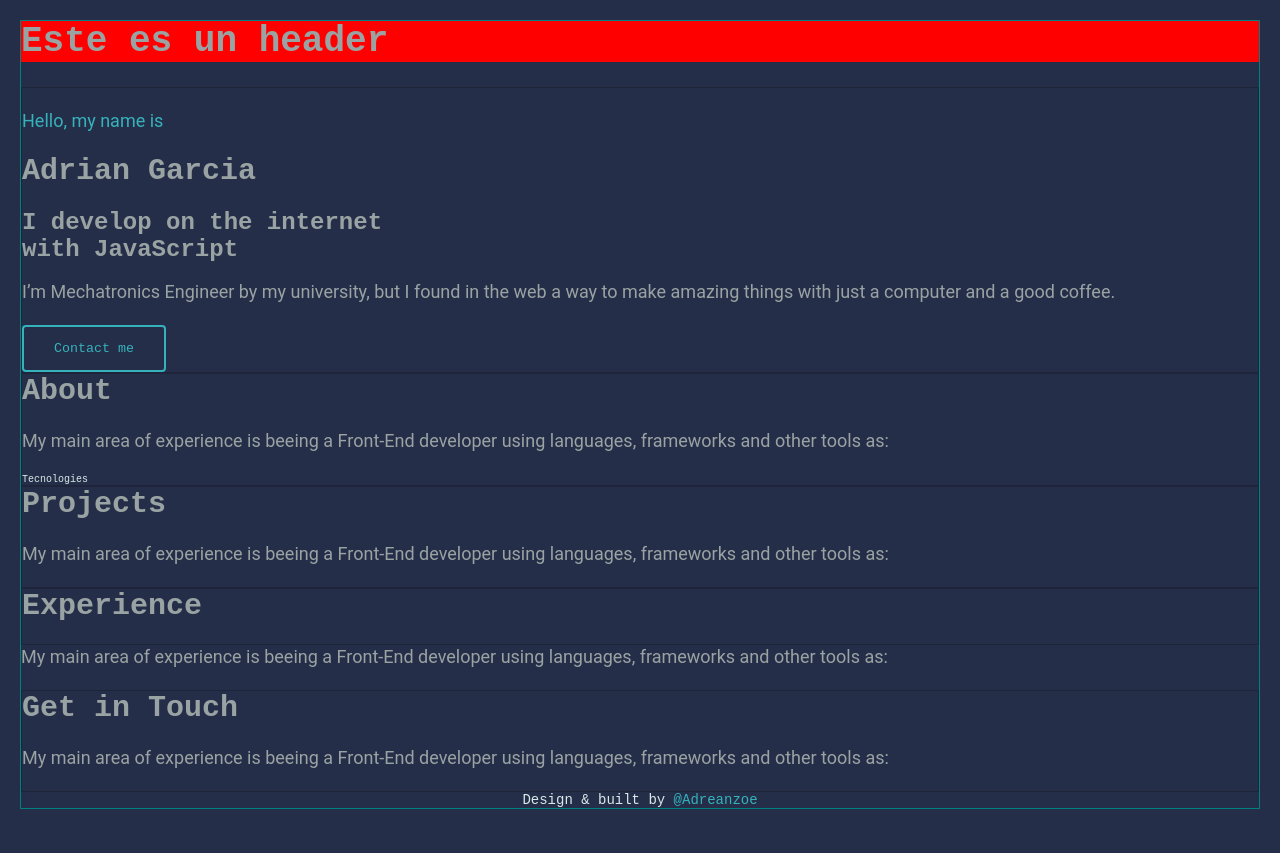
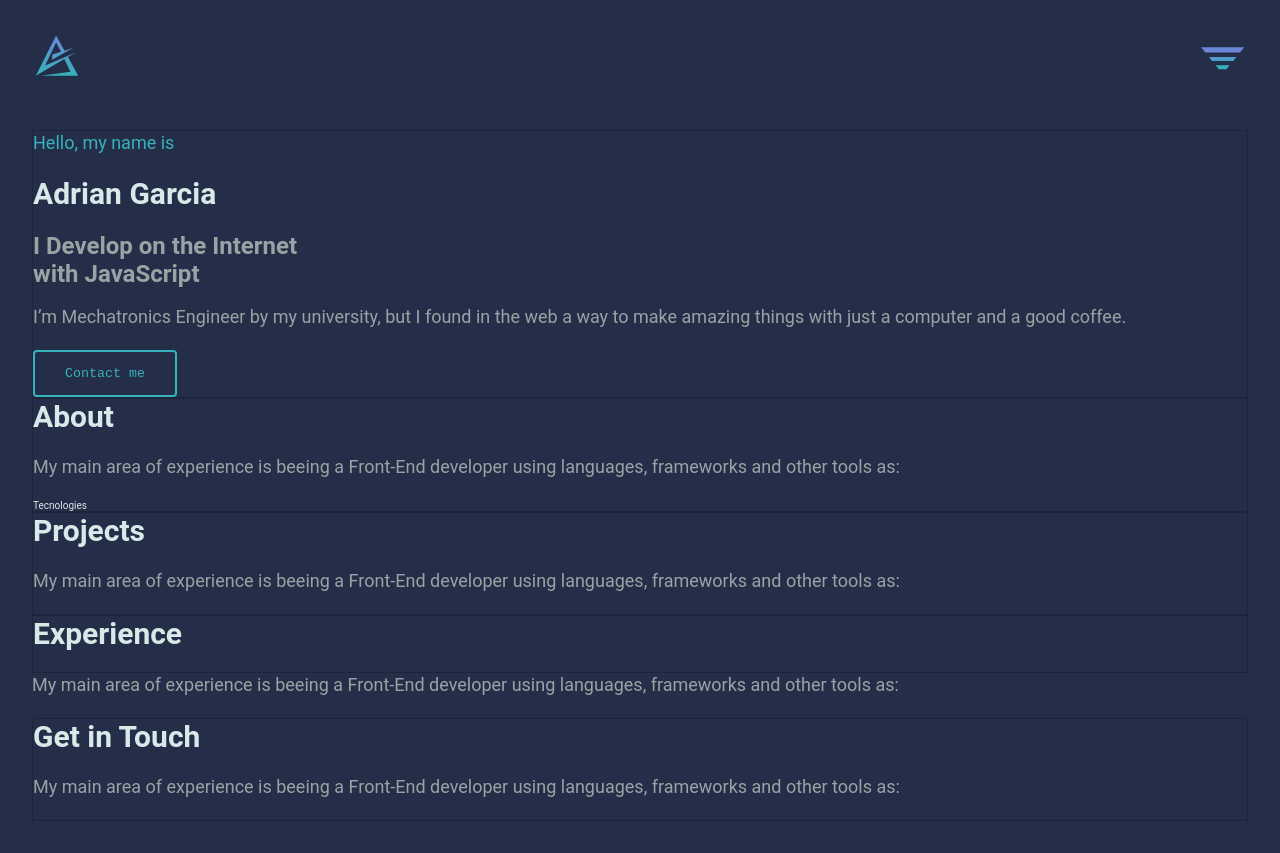
Before and after one commit to garciasaaib/adranuz.com, a React app: page / in a window 1280 px wide. Before the commit the page ends 829 px from the top, so only its background shows below. Built offline with nearby package versions, Linux system fonts and the light colour scheme.

Commit message:
adding info

```diff
--- a/before/css/main.css
+++ b/before/css/main.css
@@ -1,11 +1,9 @@
-/*
+
 @import url('./font/flaticon.css');
 @import url('./styles/Custom.css');
 @import url('./styles/Global.css');
-@import url('./styles/index.css');
 @import url('./styles/index.css');
 @import url('./styles/blogs.css');
 @import url('./styles/blog.css');
 @import url('./styles/profile.css');
 @import url('./styles/queries.css');
-*/
--- a/src/App.js
+++ b/src/App.js
@@ -15,7 +15,7 @@ function App() {
       <Wrapper>
         <Header />
         <Content />
-        <Footer />
+        {/* <Footer /> */}
       </Wrapper>
     </>
   )
--- a/src/GlobalStyle.js
+++ b/src/GlobalStyle.js
@@ -1,4 +1,4 @@
-import { createGlobalStyle } from 'styled-components'
+import { createGlobalStyle } from 'styled-components';
 /* Creamos un entorno global de estilos, muy parecido a bootstrap */
 export const GlobalStyle = createGlobalStyle`
 
@@ -10,7 +10,7 @@ export const GlobalStyle = createGlobalStyle`
   --colorblur: rgba(37,46,72,0.69);
   --color-bg-white: F2F2F2;
   --color-primary: #36B2BC;
-  --color-hover: rgba(54, 178, 188, 0.34);;
+  --color-hover: rgba(54, 178, 188, 0.34);
 
   --font1: 'Roboto', sans-serif;
   --font2: 'Roboto Condensed', sans-serif;
@@ -30,8 +30,9 @@ export const GlobalStyle = createGlobalStyle`
 html {
   font-size: 62.5%; /* 1rem = 10px */
   background-color: var(--color-bg);
-  font-family: var(--font3);
+  font-family: var(--font1);
   color: var(--color-text2);
+  min-width: 350px;
 }
 h1 {
   font-size: 3.6rem;
@@ -41,7 +42,7 @@ h1 {
 h2 {
   font-size: 3rem;
   margin-bottom: .7em;
-  color: var(--color-text1);
+  color: var(--color-text2);
 }
 h3 {
   font-size: 2.4rem;
--- a/src/components/sections/Section.js
+++ b/src/components/sections/Section.js
@@ -10,7 +10,9 @@ const SectionStyled = styled.div`
 function Section({children, title}) {
   return (
     <SectionStyled>
-      <h2>{title}</h2>
+      {title &&
+        <h2>{title}</h2>
+      }
       {children}
     </SectionStyled>
   )
--- a/src/templates/Content.js
+++ b/src/templates/Content.js
@@ -4,15 +4,20 @@ import Section from "../components/sections/Section"
 
 const ContentStyled = styled.div`
   margin: auto;
+  /* filter: blur(4px); */
+  b {
+    margin-bottom: 0;
+  }
 `
 
 function Content() {
+
   return (
     <ContentStyled>
       <Section>
         <p><b>Hello, my name is</b></p>
         <h2>Adrian Garcia</h2>
-        <h3>I develop on the internet <br/> with JavaScript</h3>
+        <h3>I Develop on the Internet <br/> with JavaScript</h3>
         <p>I’m Mechatronics Engineer by my university, but I found in the web a way to make amazing things with just a computer and a good coffee.</p>
         <button>Contact me</button>
       </Section>
--- a/src/templates/Footer.js
+++ b/src/templates/Footer.js
@@ -1,15 +1,20 @@
 import React  from "react";
-import styled from 'styled-components'
+import styled from "styled-components";
 
 const FooterStyled = styled.div`
   margin: auto 0;
   text-align:center;
+  right: 0;
+  left: 0;
+  bottom: 0;
+  position: absolute;
+  margin-bottom: 2rem;
 `
 
 function Footer() {
   return (
     <FooterStyled>
-      <small>Design & built by <a href="#"><b>@Adreanzoe</b></a></small>
+      <small>Design & built by <a href="https://twitter.com/adreanzoe" ><b>@Adreanzoe</b></a></small>
     </FooterStyled>
   )
 }
--- a/src/templates/Header.js
+++ b/src/templates/Header.js
@@ -1,15 +1,79 @@
-import React  from "react";
+import React, {useState} from "react";
 import styled from 'styled-components'
+import logo from "../assets/icons/main.svg"
+import burger from "../assets/icons/burguer.svg"
+import ex from "../assets/icons/close.svg"
+import arrow from "../assets/icons/arrow.svg"
 
 const HeaderStyled = styled.div`
   margin: auto;
-  background: red;
+  display: flex;
+  justify-content: space-between;
+  margin-bottom:4.6rem;
+  position: relative;
+
+  img {
+    height: 5rem;
+    width: 5rem;
+    margin: 0;
+  }
+
+  .NavList {
+    position: fixed;
+    top: 8vh;
+    left: 0;
+    right: 0;
+    padding: 4rem;
+    text-align: right;
+
+
+    & ul {
+      list-style:none;
+
+      & li {
+        margin: 4rem 0;
+        text-align: right;
+        & a {
+          color: white;
+          text-decoration:none;
+          font-size: 3.6rem;
+
+          & .arrow {
+            width: 2.2rem;
+            height: 2.2rem;
+          }
+        }
+      }
+    }
+  }
 `
 
 function Header() {
+  const [menu, setMenu] = useState(false);
+
+  const toggleMenu = () => {
+    setMenu(!menu)
+  }
   return (
     <HeaderStyled>
-      <h1>Este es un  header</h1>
+      <div className="Logo">
+        <img src={logo} />
+      </div>
+      <div className="Nav">
+        <img src={menu ? ex : burger} onClick={toggleMenu}/>
+        {menu &&
+          <div className="NavList">
+            <ul>
+              <li><a href="#">Home <img className="arrow" src={arrow} /></a></li>
+              <li><a href="#">About <img className="arrow" src={arrow} /></a></li>
+              <li><a href="#">Projects <img className="arrow" src={arrow} /></a></li>
+              <li><a href="#">Experience <img className="arrow" src={arrow} /></a></li>
+              <li><a href="#">Get in Touch <img className="arrow" src={arrow} /></a></li>
+            </ul>
+            <button>Resume</button>
+          </div>
+        }
+      </div>
     </HeaderStyled>
   )
 }
--- a/src/templates/Wrapper.js
+++ b/src/templates/Wrapper.js
@@ -1,10 +1,13 @@
-import React  from "react";
+import React from "react";
 import styled from 'styled-components'
 
 const WrapperStyled = styled.div`
   margin: auto;
-  border: 1px solid teal;
-  margin: 2rem;
+  /* border: 1px solid teal; */
+  margin: 3.2rem;
+  overflow-x: hidden;
+
+
 `
 
 function Wrapper({children}) {
--- a/webpack.config.js
+++ b/webpack.config.js
@@ -1,8 +1,17 @@
 const HtmlWebpackPlugin = require("html-webpack-plugin")
 const path = require('path')
+const webpack = require('webpack')
+
+
 module.exports = {
+  devServer: {
+    port: 3000,
+    hot: true,
+  },
   entry: './src/index.js',
-  output: {filename: 'app.bundle.js'},
+  output: {
+    filename: 'app.bundle.js'
+  },
   module: {
     rules: [
       {
@@ -33,5 +42,6 @@ module.exports = {
     new HtmlWebpackPlugin({
       template: 'public/index.html'
     }),
+    new webpack.HotModuleReplacementPlugin({})
   ],
 }
```
Also changed, not shown: package.json (+6 -4 lines), src/assets/icons/arrow.svg (added), 3 other files (tests, documents, lock files or other folders).
